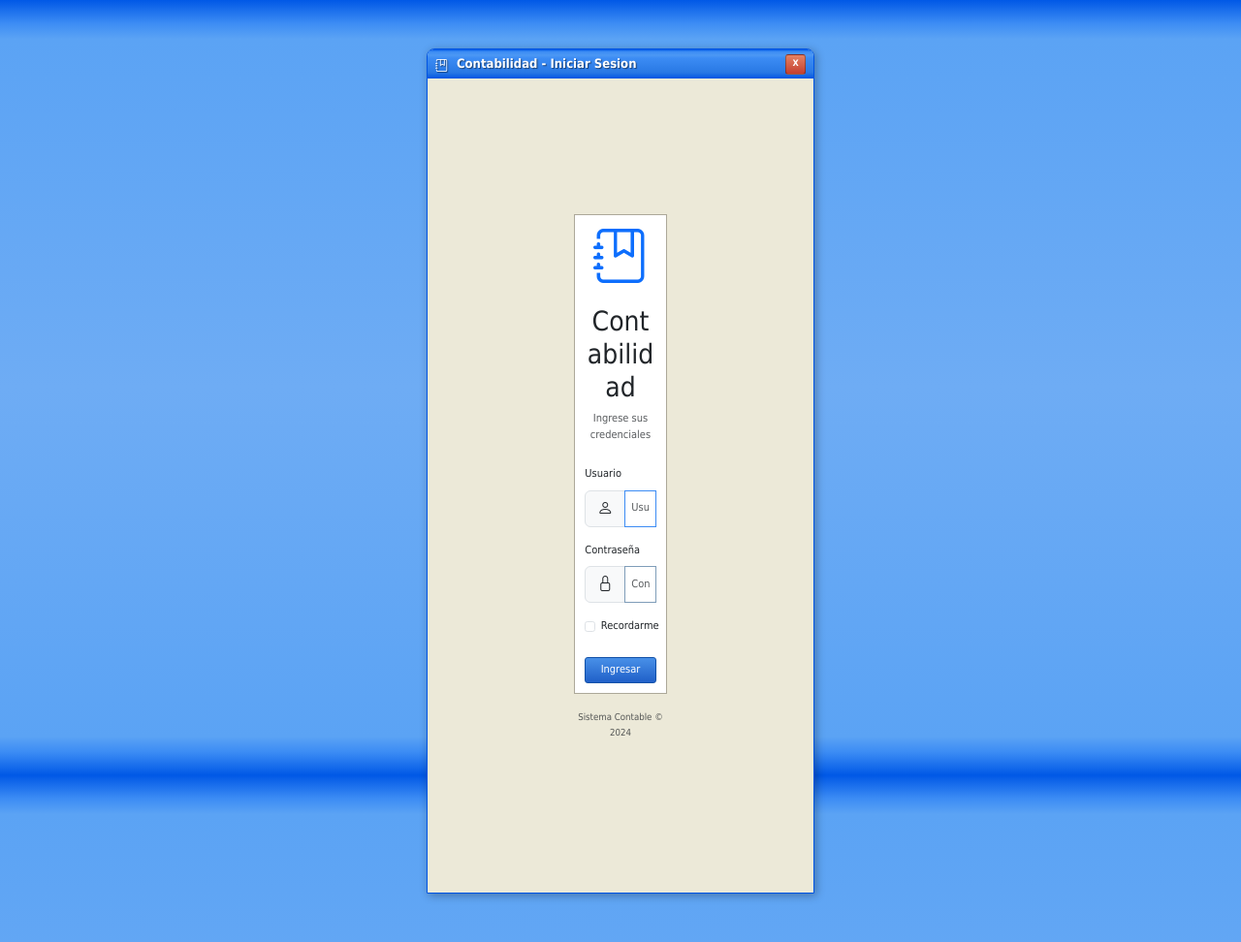
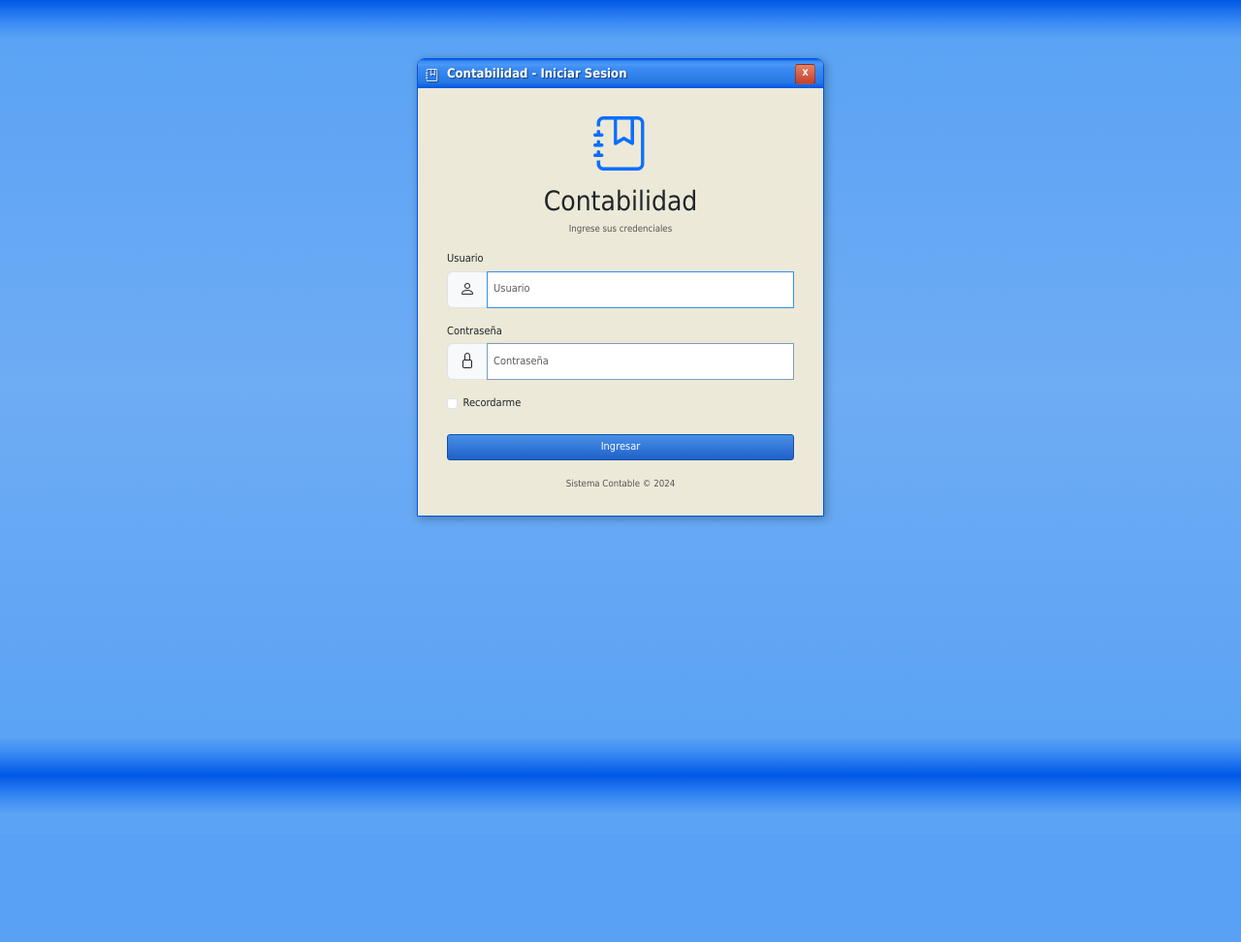
Before and after one commit to EdVeralli/contabilidad, a Flask app: page /login in a window 1280 px wide. Shown: the whole page at 97% size. After the commit the page ends 832 px from the top, so only its background shows below. Run offline with Flask 3, Linux system fonts and the light colour scheme; some libraries are stand-ins or nearby versions.

Commit message:
fix: arreglar layout del login (sacar grid Bootstrap y ajustar ancho ventana XP)

```diff
--- a/app/templates/auth/login.html
+++ b/app/templates/auth/login.html
@@ -3,21 +3,16 @@
 {% block title %}Iniciar Sesion - {{ app_name }}{% endblock %}
 
 {% block login_content %}
-<div class="container">
-    <div class="row justify-content-center align-items-center min-vh-100">
-        <div class="col-md-5 col-lg-4">
-            <div class="card shadow">
-                <div class="card-body p-5">
-                    <div class="text-center mb-4">
+<div class="text-center mb-3">
     <i class="bi bi-journal-bookmark display-4 text-primary"></i>
-                        <h3 class="mt-3">{{ app_name }}</h3>
-                        <p class="text-muted">Ingrese sus credenciales</p>
+    <h3 class="mt-2 mb-1">{{ app_name }}</h3>
+    <p class="text-muted small mb-0">Ingrese sus credenciales</p>
 </div>
 
 {% with messages = get_flashed_messages(with_categories=true) %}
     {% if messages %}
         {% for category, message in messages %}
-                                <div class="alert alert-{{ category }} alert-sm" role="alert">
+            <div class="alert alert-{{ category }} py-2" role="alert">
                 {{ message }}
             </div>
         {% endfor %}
@@ -28,24 +23,24 @@
     {{ form.hidden_tag() }}
 
     <div class="mb-3">
-                            <label for="username" class="form-label">Usuario</label>
+        <label for="username" class="form-label mb-1">Usuario</label>
         <div class="input-group">
             <span class="input-group-text"><i class="bi bi-person"></i></span>
             {{ form.username(class="form-control", placeholder="Usuario", autofocus=true) }}
         </div>
         {% if form.username.errors %}
-                                <div class="text-danger small">{{ form.username.errors[0] }}</div>
+            <div class="text-danger small mt-1">{{ form.username.errors[0] }}</div>
         {% endif %}
     </div>
 
     <div class="mb-3">
-                            <label for="password" class="form-label">Contraseña</label>
+        <label for="password" class="form-label mb-1">Contraseña</label>
         <div class="input-group">
             <span class="input-group-text"><i class="bi bi-lock"></i></span>
             {{ form.password(class="form-control", placeholder="Contraseña") }}
         </div>
         {% if form.password.errors %}
-                                <div class="text-danger small">{{ form.password.errors[0] }}</div>
+            <div class="text-danger small mt-1">{{ form.password.errors[0] }}</div>
         {% endif %}
     </div>
 
@@ -58,12 +53,8 @@
         {{ form.submit(class="btn btn-primary btn-lg") }}
     </div>
 </form>
-                </div>
-            </div>
-            <p class="text-center text-muted mt-3">
+
+<p class="text-center text-muted mt-3 mb-0">
     <small>Sistema Contable &copy; 2024</small>
 </p>
-        </div>
-    </div>
-</div>
 {% endblock %}
--- a/app/templates/base.html
+++ b/app/templates/base.html
@@ -672,7 +672,7 @@
     </div>
     {% else %}
     <!-- Login page - simple centered -->
-    <div class="xp-window" style="max-width: 400px; margin: 50px auto; min-height: auto;">
+    <div class="xp-window" style="max-width: 420px; margin: 60px auto; min-height: auto;">
         <div class="xp-titlebar">
             <div class="xp-titlebar-text">
                 <i class="bi bi-journal-bookmark"></i> {{ app_name }} - Iniciar Sesion
@@ -681,7 +681,7 @@
                 <button class="xp-btn-window xp-btn-close">X</button>
             </div>
         </div>
-        <div style="background: var(--xp-window-bg); padding: 20px;">
+        <div style="background: var(--xp-window-bg); padding: 25px 30px;">
             {% block login_content %}{% endblock %}
         </div>
     </div>
```
Lines whose indentation alone changed are shown as unchanged.
